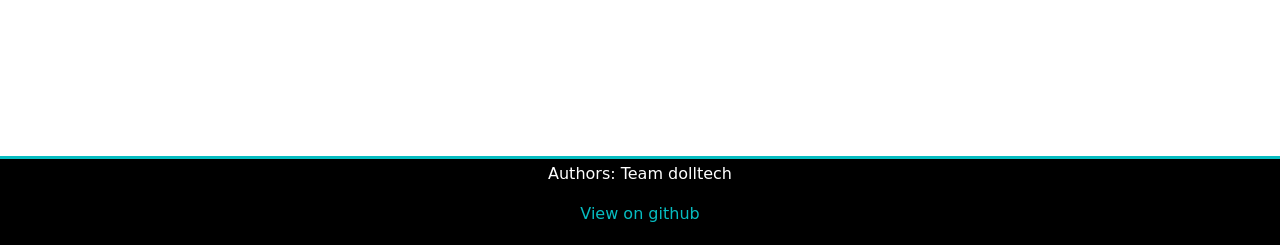
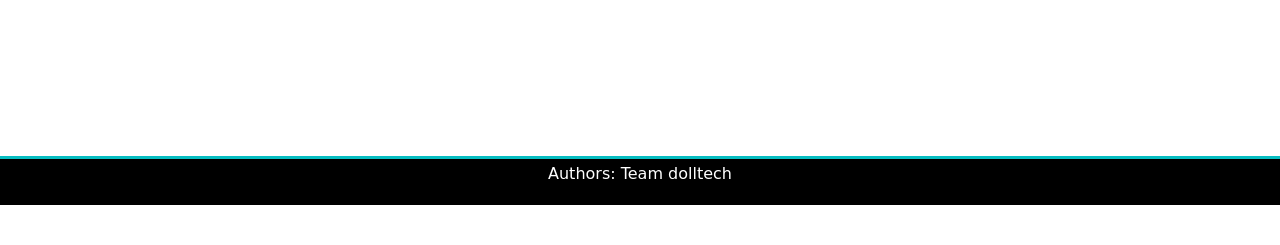
Before and after one commit to friedaodagboyi/STEM-quote-genenerator, a plain HTML site: page index.html in a window 1280 px wide. Shown: the part 727-972 px from the top of the page. After the commit the page ends 932 px from the top, so only its background shows below. Drawn offline with nearby package versions, Linux system fonts and the light colour scheme.

Commit message:
Update index.html

```diff
--- a/index.html
+++ b/index.html
@@ -43,7 +43,7 @@
 
 <footer style=" color: white; background-color: black; text-align: center; padding: 3px; border-top: solid 3px #06BDC1;">
   <p>Authors: Team dolltech</p>
-  <p><a href="github.com">View on github</a></p>
+<!--   <p><a href="github.com"></a></p> -->
 </footer>
 
 <script src ="script.js"></script>
```
